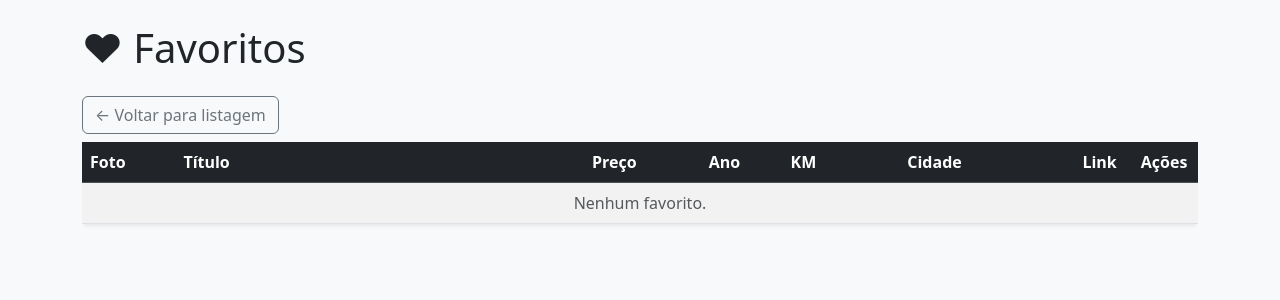
After one commit to luizhj/buscador-carros, a Flask app: page /favoritos in a window 1280 px wide. The commit adds this page. Shown: the top 300 px of the page. Run offline with Flask 3, Linux system fonts and the light colour scheme.

Commit message:
feat: favoritar anúncios com coração + página /favoritos

```diff
--- a/models.py
+++ b/models.py
@@ -47,6 +47,13 @@ class IgnoredListing(Base):
     ignored_at = Column(DateTime, default=lambda: datetime.now(timezone.utc))
 
 
+class FavoriteListing(Base):
+    __tablename__ = "favorite_listings"
+    olx_id = Column(String, primary_key=True)
+    title = Column(String)
+    favorited_at = Column(DateTime, default=lambda: datetime.now(timezone.utc))
+
+
 def init_db():
     Base.metadata.create_all(engine)
 
--- a/web/app.py
+++ b/web/app.py
@@ -11,7 +11,7 @@ if _project_root not in sys.path:
     sys.path.insert(0, _project_root)
 
 from sqlalchemy import func
-from models import CarListing, IgnoredListing, get_session, init_db
+from models import CarListing, IgnoredListing, FavoriteListing, get_session, init_db
 
 CENTAVOS_PER_REAL = 100
 _UA = "Mozilla/5.0 (Windows NT 10.0; Win64; x64) AppleWebKit/537.36 (KHTML, like Gecko) Chrome/120.0.0.0 Safari/537.36"
@@ -211,6 +211,7 @@ def index():
             selected_gearboxes=gearbox_filter,
             selected_years=year_filter,
             sort=sort,
+            favorited={r[0] for r in session.query(FavoriteListing.olx_id).all()},
         )
     finally:
         session.close()
@@ -294,6 +295,46 @@ def ignore_listing(listing_id):
     finally:
         session.close()
     return redirect(request.referrer or "/")
+
+
+@app.route("/favorite/<int:listing_id>", methods=["POST"])
+def favorite_listing(listing_id):
+    session = get_session()
+    try:
+        listing = session.get(CarListing, listing_id)
+        if listing and listing.olx_id:
+            if not session.get(FavoriteListing, listing.olx_id):
+                session.add(FavoriteListing(olx_id=listing.olx_id, title=listing.title))
+                session.commit()
+    finally:
+        session.close()
+    return ("", 200)
+
+
+@app.route("/unfavorite/<int:listing_id>", methods=["POST"])
+def unfavorite_listing(listing_id):
+    session = get_session()
+    try:
+        listing = session.get(CarListing, listing_id)
+        if listing and listing.olx_id:
+            fav = session.get(FavoriteListing, listing.olx_id)
+            if fav:
+                session.delete(fav)
+                session.commit()
+    finally:
+        session.close()
+    return ("", 200)
+
+
+@app.route("/favoritos")
+def favoritos():
+    session = get_session()
+    try:
+        q = session.query(CarListing).join(FavoriteListing, CarListing.olx_id == FavoriteListing.olx_id)
+        listings = q.order_by(FavoriteListing.favorited_at.desc()).all()
+        return render_template("favoritos.html", listings=listings)
+    finally:
+        session.close()
 
 
 @app.route("/ignorados")
--- /dev/null
+++ b/web/templates/favoritos.html
@@ -0,0 +1,54 @@
+<!DOCTYPE html>
+<html lang="pt-BR">
+<head>
+<meta charset="UTF-8">
+<meta name="viewport" content="width=device-width, initial-scale=1">
+<title>Favoritos — Carros OLX</title>
+<link href="https://cdn.jsdelivr.net/npm/bootstrap@5.3/dist/css/bootstrap.min.css" rel="stylesheet">
+</head>
+<body class="bg-light">
+<div class="container py-4">
+  <h1 class="mb-4">♥ Favoritos</h1>
+  <a href="/" class="btn btn-outline-secondary mb-2">&larr; Voltar para listagem</a>
+
+  <div class="table-responsive">
+    <table class="table table-striped table-hover bg-white rounded shadow-sm">
+      <thead class="table-dark">
+        <tr>
+          <th style="width:8%">Foto</th>
+          <th style="width:35%">Título</th>
+          <th style="width:10%">Preço</th>
+          <th style="width:7%">Ano</th>
+          <th style="width:10%">KM</th>
+          <th style="width:15%">Cidade</th>
+          <th style="width:5%">Link</th>
+          <th style="width:5%">Ações</th>
+        </tr>
+      </thead>
+      <tbody>
+        {% for ad in listings %}
+        <tr>
+          <td>
+            {% if ad.image_urls %}
+            {% set imgs = ad.image_urls|fromjson %}
+            <img src="/img-proxy?url={{ imgs[0] | urlencode }}" width="80" class="rounded" loading="lazy">
+            {% endif %}
+          </td>
+          <td style="white-space:normal">{{ ad.title }}</td>
+          <td style="white-space:nowrap">{% if ad.price %}{{ ad.price | brl }}{% else %}-{% endif %}</td>
+          <td>{{ ad.year }}</td>
+          <td>{{ "{:,}".format(ad.mileage).replace(',', '.') if ad.mileage else '-' }}</td>
+          <td>{{ ad.city }}{{ ' - ' if ad.city and ad.state else '' }}{{ ad.state }}</td>
+          <td><a href="{{ ad.listing_url }}" target="_blank">Abrir</a></td>
+          <td><a href="/" class="btn btn-outline-danger btn-sm">♥</a></td>
+        </tr>
+        {% endfor %}
+        {% if not listings %}
+        <tr><td colspan="8" class="text-muted text-center">Nenhum favorito.</td></tr>
+        {% endif %}
+      </tbody>
+    </table>
+  </div>
+</div>
+</body>
+</html>
```
Also changed, not shown: clear_db.py (+5 -3 lines), web/templates/index.html (+14 -1 lines).
